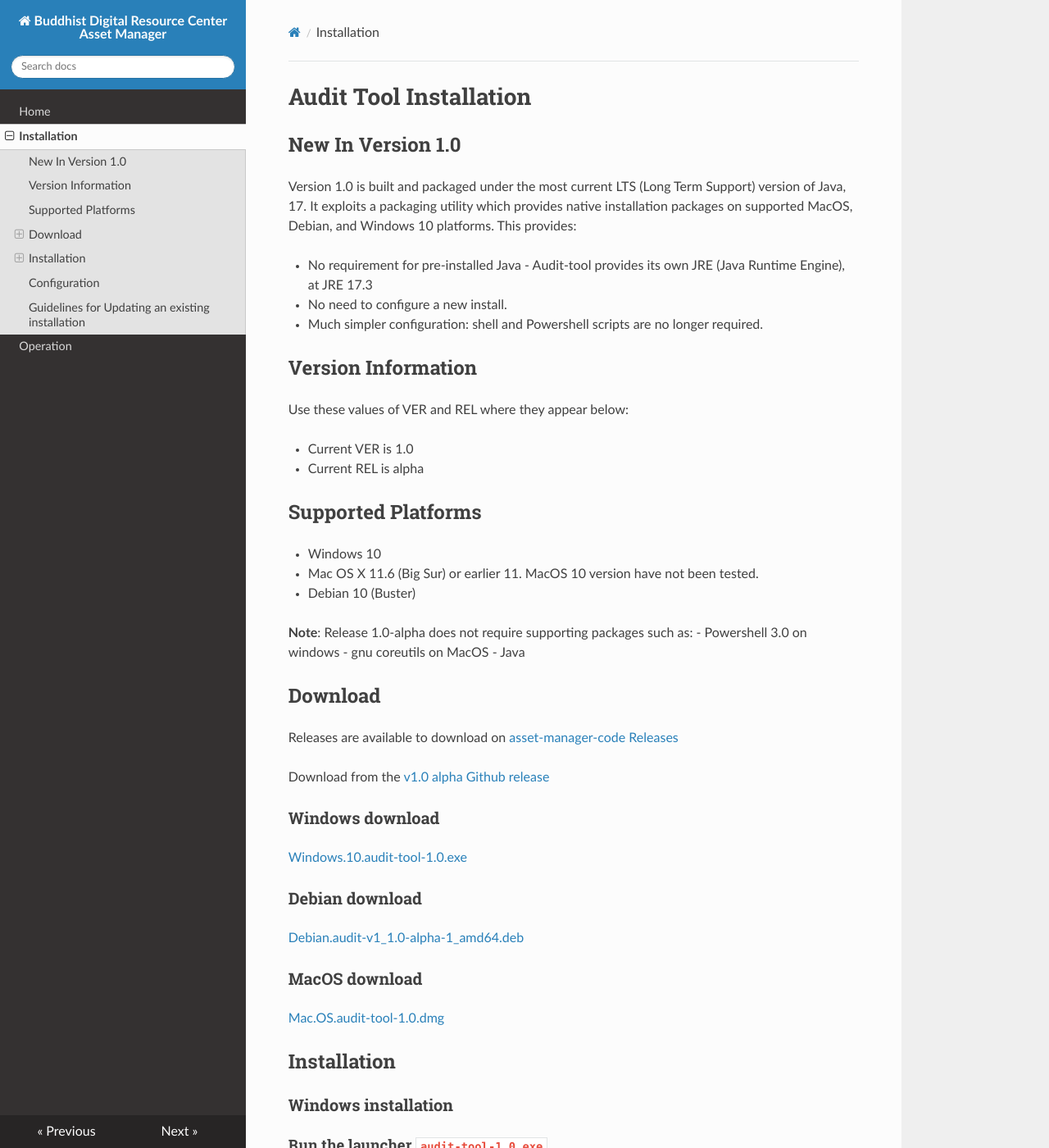
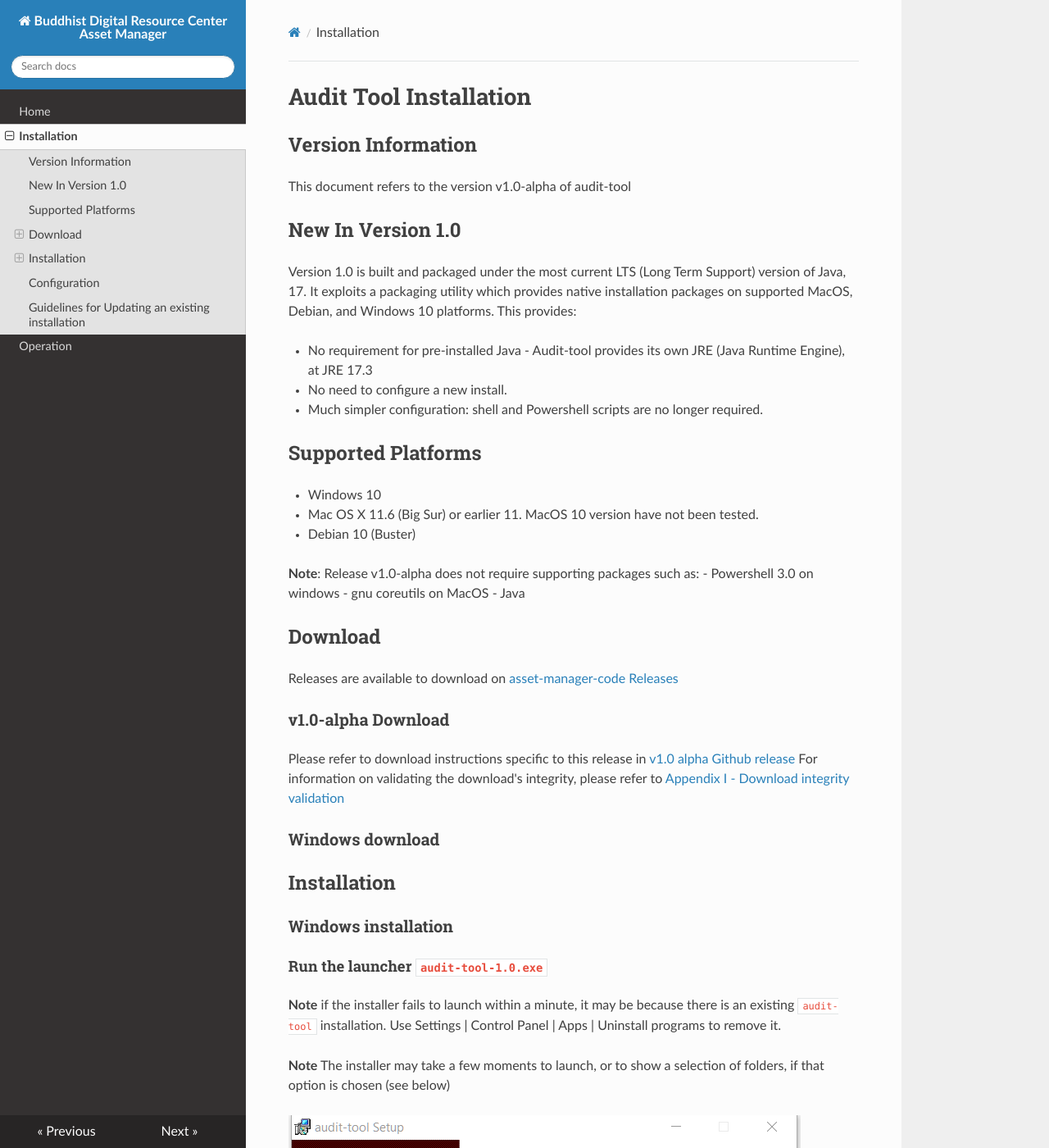
Before and after one commit to buda-base/asset-manager, an MkDocs documentation site: the page built from docs/user/AuditTool/Install-1.0.md, in a window 1280 px wide and 1400 px high. Shown: the whole window at 82% size. Built offline with MkDocs 1.6.1, drawn with Linux system fonts in a browser that asks for light colours; nearby versions of some CDN libraries; some of the changed text lies outside the part shown.

Commit message:
Add windows file SHA 512 calc

````diff
--- a/docs/user/AuditTool/Install-1.0.md
+++ b/docs/user/AuditTool/Install-1.0.md
@@ -1,5 +1,7 @@
 #  Audit Tool Installation
 
+## Version Information
+This document refers to the version v1.0-alpha of audit-tool
 ## New In Version 1.0
 Version 1.0 is built and packaged under the most current LTS (Long Term Support) version of Java, 17. It exploits a packaging utility which provides native installation packages on supported MacOS, Debian, and Windows 10 platforms. This provides:
 
@@ -7,11 +9,7 @@
 - No need to configure a new install.
 - Much simpler configuration: shell and Powershell scripts are no longer required.
 
-## Version Information
-Use these values of VER and REL where they appear below:
 
-- Current VER is 1.0
-- Current REL is alpha
 
 ## Supported Platforms
 
@@ -19,22 +17,19 @@
 - Mac OS X 11.6 (Big Sur) or earlier 11. MacOS 10 version have not been tested.
 - Debian 10 (Buster)
 
-**Note**: Release 1.0-alpha does not require supporting packages such as:
+**Note**: Release v1.0-alpha does not require supporting packages such as:
 - Powershell 3.0 on windows
 - gnu coreutils on MacOS
 - Java
 
 ## Download
 Releases are available to download on [asset-manager-code Releases](https://github.com/buda-base/asset-manager/releases)
-
-Download from the [v1.0 alpha Github release](https://github.com/buda-base/asset-manager/releases/tag/v1.0-alpha)
+### v1.0-alpha Download
+Please refer to download instructions specific to this release in [v1.0 alpha Github release](https://github.com/buda-base/asset-manager/releases/tag/v1.0-alpha)
+For information on validating the download's integrity, please refer to [Appendix I - Download integrity validation](#appendix-i-download-integrity-validation)
 
 ### Windows download
-[Windows.10.audit-tool-1.0.exe](https://github.com/buda-base/asset-manager/releases/download/v1.0-alpha/Windows.10.audit-tool-1.0.exe)
-### Debian download
-[Debian.audit-v1_1.0-alpha-1_amd64.deb](https://github.com/buda-base/asset-manager/releases/download/v1.0-alpha/Debian.audit-v1_1.0-alpha-1_amd64.deb)
-### MacOS download
-[Mac.OS.audit-tool-1.0.dmg](https://github.com/buda-base/asset-manager/releases/download/v1.0-alpha/Mac.OS.audit-tool-1.0.dmg)
+
 ## Installation
 
 ### Windows installation
@@ -119,7 +114,9 @@
 
 Suppose you want to install a new version and retain the older one. Since BDRC always changes the package name on every release, you would install them separately.
 For this example, we've installed two versions:
-audit-tool-v1 and audit-tool-v1.1
+audit-tool-v1 and audit-tool-v1.1[^fcf50797]
+
+[^fcf50797]: v1.1 does not exist - for example only
 
 To configure for easy change over, we would:
 
@@ -163,3 +160,18 @@
 ## Guidelines for Updating an existing installation
 Installation overwrites any prior installations.
 It is advisable to save existing configurations in the `app/` folder of the install and **carefully* merge them into a new install.
+
+# Appendices
+## Appendix I: Download integrity validation
+BDRC uses the best practice SHA512 algorithm to calculate the thumbprint of its release binaries. This section provides instructions on how to generate  a SHA512 digest and compare it with the value given on a release website.
+
+### Windows 10.
+#### Method 1: Windows builtin `certutil`
+```
+certutil -hashfile c:\Users\JDoe\Downloads\someFile SHA512
+```
+#### Method 2: Power shell
+```
+Get-FileHash -Path c:\Users\JDoe\Desktop\abc.exe -Algorithm SHA512
+```
+### Debian
````
